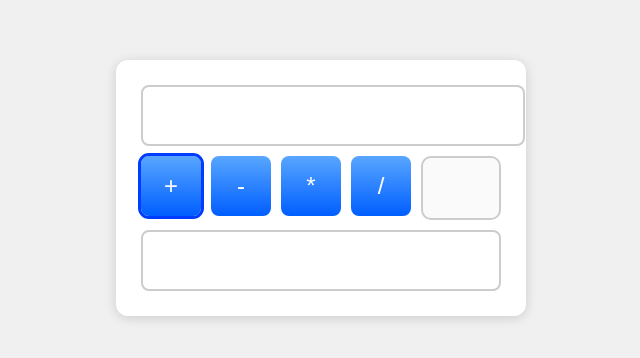
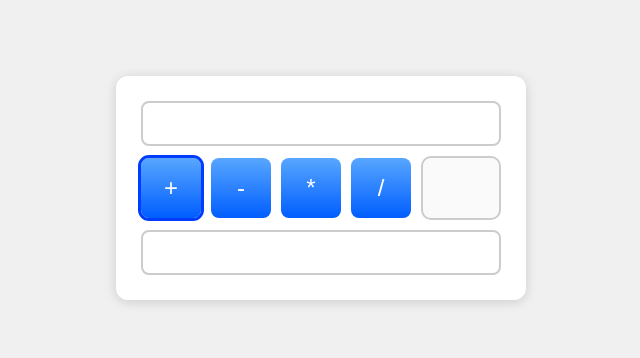
Before and after one commit to Ponava-pr/-1, a plain HTML site: page index.html in a window 1280 px wide. Shown: the part 220-578 px from the top of the page, without its empty margins (319-959 px from the left). Drawn offline with Linux system fonts and the light colour scheme.

Commit message:
Update style.css

```diff
--- a/style.css
+++ b/style.css
@@ -19,6 +19,13 @@ body {
     gap: 10px;
 }
 
+.first-row,
+.third-row {
+    width: 100%;
+    display: flex;
+    justify-content: center;
+}
+
 .number-input {
     font-size: 24px;
     width: 100%;
@@ -28,11 +35,13 @@ body {
     padding: 6px 10px;
     text-align: center;
     background: white;
+    box-sizing: border-box;
 }
 
 .middle-row {
     display: flex;
     gap: 10px;
+    align-items: center;
 }
 
 .operators {
@@ -57,7 +66,6 @@ body {
 }
 
 .result {
-    flex: 1;
     font-size: 28px;
     border: 2px solid #ccc;
     background: #fafafa;
@@ -65,11 +73,7 @@ body {
     display: flex;
     align-items: center;
     justify-content: center;
-    cursor: pointer;
+    cursor: default;
     height: 60px;
+    flex: 1;
 }
-
-.third-row {
-    display: flex;
-    justify-content: center;
-}
```
